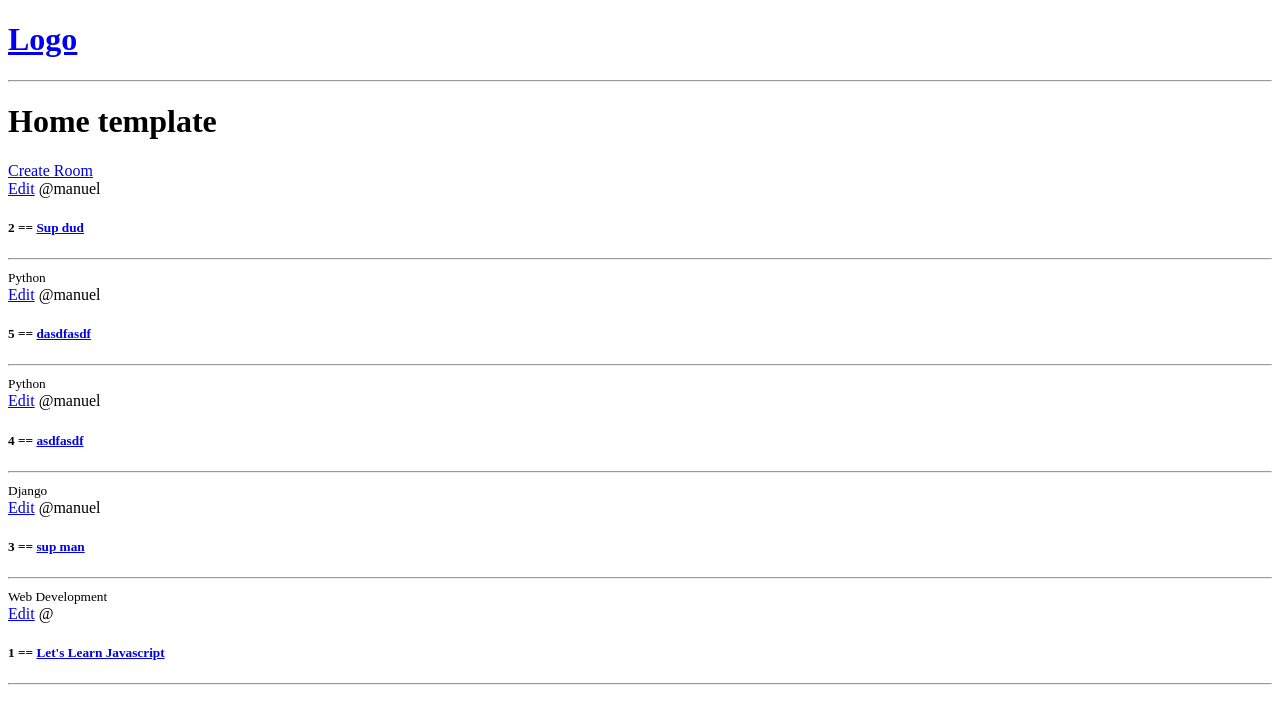
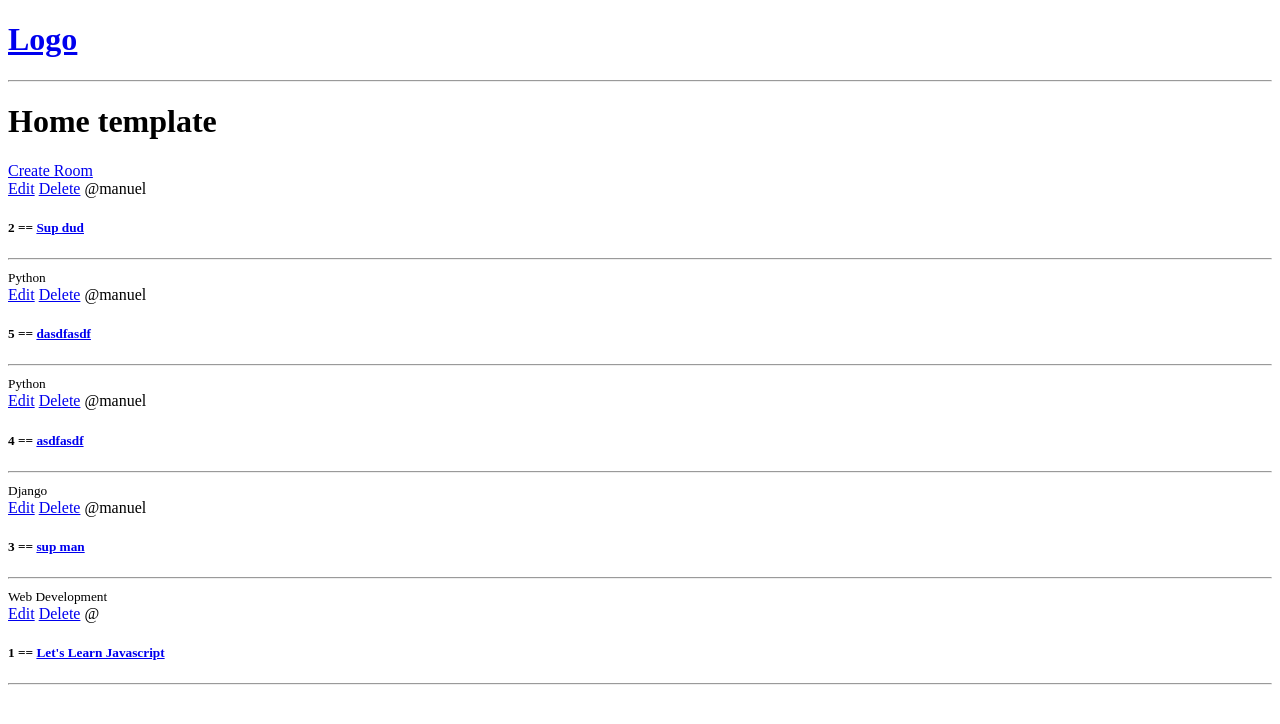
Before and after one commit to Manuel-heav/django_course, a Django app: template studybud/base/templates/base/home.html in a window 1280 px wide. Shown: the top 724 px of the page. Run offline with Django 4.2, Linux system fonts and the light colour scheme; the template is opened without the code that fills it: values that come from a table or form of the project are taken from there, others are empty; data comes from the database, SQL or seed files in the repository; both versions use the stored data as it was after the commit; parts of the project's set-up code (start-up, migrations or seed data) failed here and were passed over.

Commit message:
working on form

```diff
--- a/studybud/base/templates/base/home.html
+++ b/studybud/base/templates/base/home.html
@@ -7,6 +7,7 @@
     {%for room in rooms%}
     <div>
       <a href="{%url 'update-room' room.id%}">Edit</a>
+      <a href="{%url 'delete-room' room.id%}">Delete</a>
       <span>@{{room.host.username}}</span>
       <h5>
         {{room.id}} == <a href="{% url 'room' room.id %}">{{room.name}}</a>
--- a/studybud/base/urls.py
+++ b/studybud/base/urls.py
@@ -6,6 +6,7 @@ urlpatterns = [
     path('', views.home, name="home"),
     path('room/<str:pk>/', views.room, name="room"),
     path('create-room/', views.createRoom, name="create-room"),
-    path('update-room/<str:pk>/', views.updateRoom, name="update-room")
+    path('update-room/<str:pk>/', views.updateRoom, name="update-room"),
+    path('delete-room/<str:pk>/', views.deleteRoom, name="delete-room")
 
 ]
```
Also changed, not shown: studybud/db.sqlite3.
